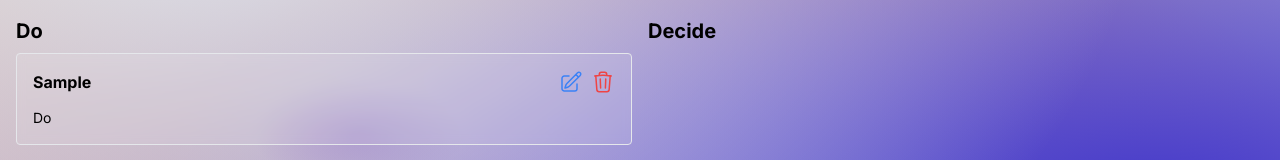
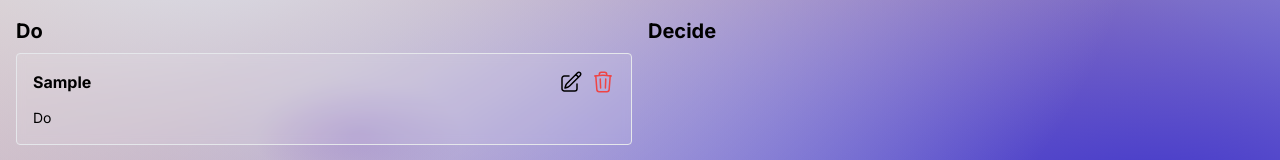
Before and after one commit to erictherobot/eisenhower-matrix, a Next.js app: page / in a window 1280 px wide. Both pictures are taken after typing "Sample" into the empty fields and a click on the button "Add Todo". Shown: the part 185-345 px from the top of the page. Built offline with nearby package versions, Linux system fonts and the light colour scheme.

Commit message:
Update Todo.tsx

```diff
--- a/src/components/Todo.tsx
+++ b/src/components/Todo.tsx
@@ -54,7 +54,7 @@ const Todo = ({ todo, onTodoDelete, onTodoEdit }: TodoProps) => {
         <div className="flex justify-between">
           <h3 className="font-bold">{todo.title}</h3>
           <div>
-            <button className="text-blue-500 mr-2" onClick={handleEditClick}>
+            <button className="text-black mr-2" onClick={handleEditClick}>
               <svg
                 xmlns="http://www.w3.org/2000/svg"
                 fill="none"
@@ -73,7 +73,11 @@ const Todo = ({ todo, onTodoDelete, onTodoEdit }: TodoProps) => {
             <button
               className="text-red-500"
               onClick={() => {
-                onTodoDelete(todo.id);
+                if (
+                  window.confirm("Are you sure you want to delete this task?")
+                ) {
+                  onTodoDelete(todo.id);
+                }
               }}
             >
               <svg
```
